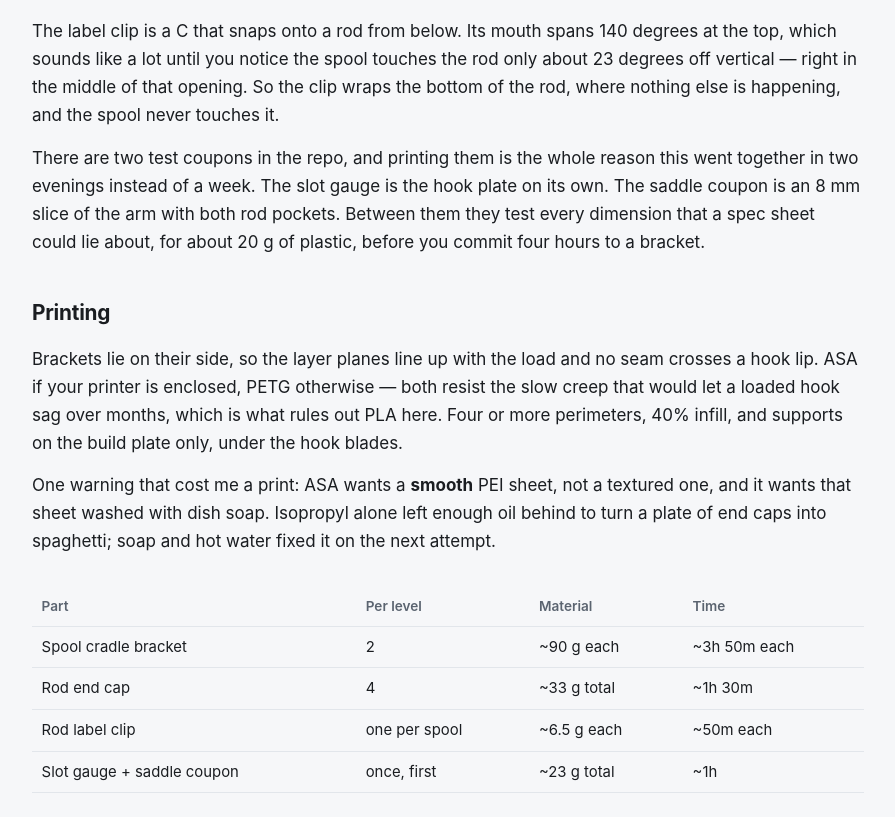
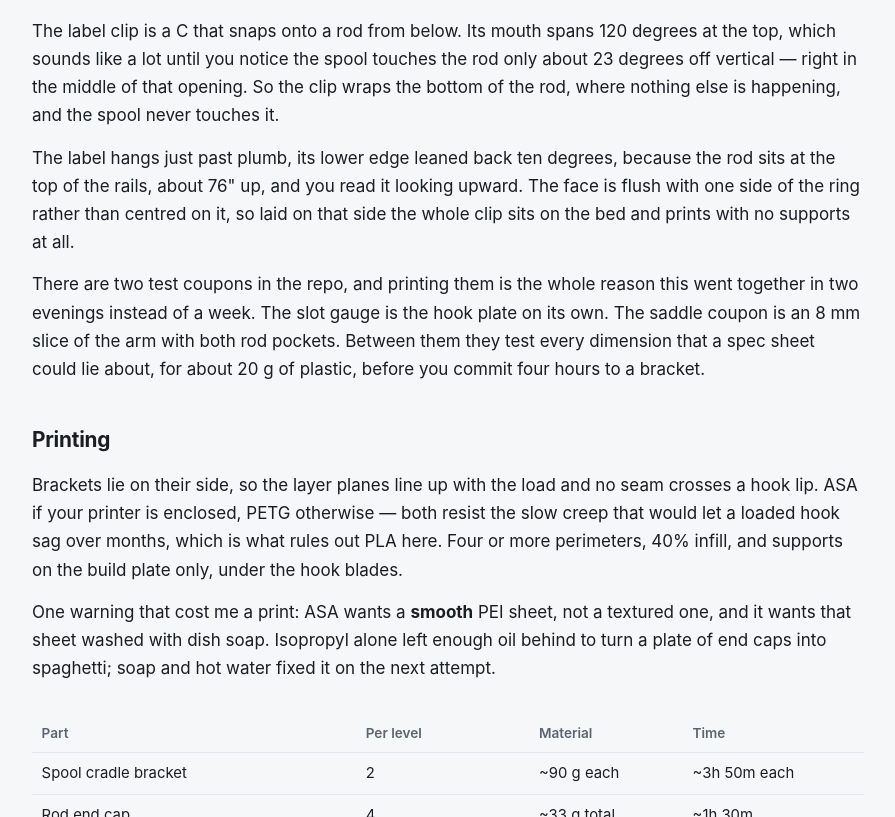
Before and after one commit to mhuot/bench-frame-spool-shelf, a plain HTML site: page docs/index.html in a window 1280 px wide. Shown: the part 3894-4711 px from the top of the page, without its empty margins (192-1087 px from the left). Drawn offline with Linux system fonts and the light colour scheme; some packages are replaced by stand-ins of ours; a script that the page names is missing.

Commit message:
Docs: describe the label clip as built
The README row still described the first clip (55 x 17 mm face for 12 mm
tape, printed on support) and the page said the mouth spans 140 degrees
when it has always been 120. Both now match the script: 58 x 29 mm face
hung just past plumb for a rod above head height, flush with one side of
the ring, printed on that side with no supports. Fresh viewport render.

Co-Authored-By: Claude Fable 5.1 <noreply@anthropic.com>
Claude-Session: https://claude.ai/code/session_01V2MKg8mv7pzCkS2jtD3ZVx

```diff
--- a/docs/index.html
+++ b/docs/index.html
@@ -234,7 +234,8 @@
       <figcaption>Four hook rows on 1" pitch. The blade column is centred, so one bracket fits any upright.</figcaption>
     </figure>
   </div>
-  <p>The label clip is a C that snaps onto a rod from below. Its mouth spans 140 degrees at the top, which sounds like a lot until you notice the spool touches the rod only about 23 degrees off vertical — right in the middle of that opening. So the clip wraps the bottom of the rod, where nothing else is happening, and the spool never touches it.</p>
+  <p>The label clip is a C that snaps onto a rod from below. Its mouth spans 120 degrees at the top, which sounds like a lot until you notice the spool touches the rod only about 23 degrees off vertical — right in the middle of that opening. So the clip wraps the bottom of the rod, where nothing else is happening, and the spool never touches it.</p>
+  <p>The label hangs just past plumb, its lower edge leaned back ten degrees, because the rod sits at the top of the rails, about 76" up, and you read it looking upward. The face is flush with one side of the ring rather than centred on it, so laid on that side the whole clip sits on the bed and prints with no supports at all.</p>
   <p>There are two test coupons in the repo, and printing them is the whole reason this went together in two evenings instead of a week. The slot gauge is the hook plate on its own. The saddle coupon is an 8&nbsp;mm slice of the arm with both rod pockets. Between them they test every dimension that a spec sheet could lie about, for about 20&nbsp;g of plastic, before you commit four hours to a bracket.</p>
 
   <h2>Printing</h2>
```
Also changed, not shown: docs/images/rod_label_clip_iso.png, 1 other file.
